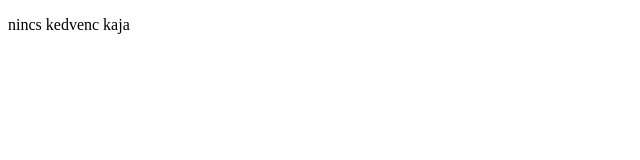
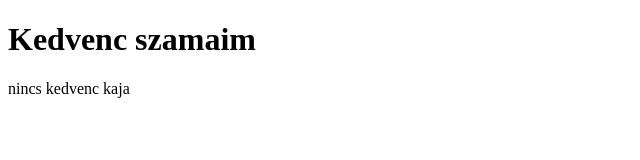
Before and after one commit to kiralyvagyokanya/webl5, a plain HTML site: page index.html in a window 1280 px wide. Shown: the whole page, without its empty margins (0-640 px from the left). Drawn offline with Linux system fonts and the light colour scheme.

Commit message:
modosítva

```diff
--- a/index.html
+++ b/index.html
@@ -6,6 +6,7 @@
     <title>Document</title>
 </head>
 <body>
+   <h1>Kedvenc szamaim</h1>
     <p>nincs kedvenc kaja</p>
 </body>
 </html>
```
